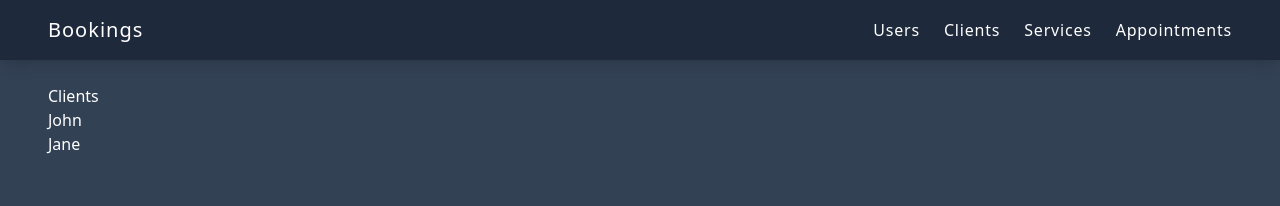
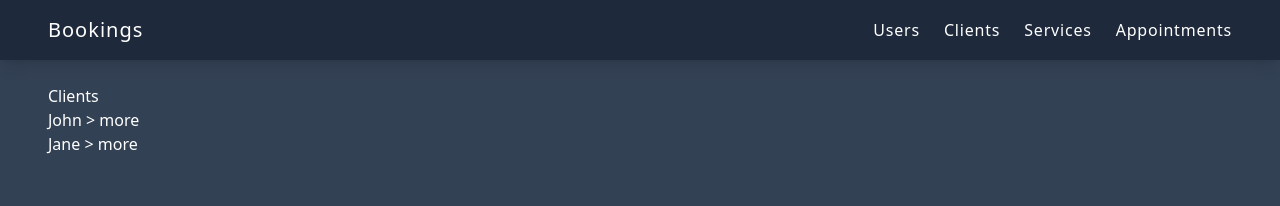
Before and after one commit to pauloo0/bookings, a React (Vite) app: page /clients in a window 1280 px wide. Shown: the top 206 px of the page. Built offline with nearby package versions, Linux system fonts and the light colour scheme.

Commit message:
Adding single client page

```diff
--- a/src/App.tsx
+++ b/src/App.tsx
@@ -14,6 +14,7 @@ import RootLayout from './layouts/RootLayout.tsx'
 import Home from './features/home/Home.tsx'
 import UsersList from './features/users/UsersList.tsx'
 import ClientsList from './features/clients/ClientsList.tsx'
+import Client from './features/clients/Client.tsx'
 import ServicesList from './features/services/ServicesList.tsx'
 import AppointmentsList from './features/appointments/AppointmentsList.tsx'
 
@@ -28,6 +29,7 @@ const router = createBrowserRouter(
 
         <Route path='clients'>
           <Route index element={<ClientsList />} />
+          <Route path=':clientId' element={<Client />} />
         </Route>
 
         <Route path='services'>
--- /dev/null
+++ b/src/features/clients/Client.tsx
@@ -0,0 +1,21 @@
+import React from 'react'
+import { useParams } from 'react-router-dom'
+
+import { useAppSelector } from '../../app/hooks'
+import { Client } from './clientsSlice'
+
+import { selectClientById } from './clientsSlice'
+
+const Client: React.FC = () => {
+  const { clientId } = useParams<{ clientId: string }>()
+
+  const client: Client | undefined = useAppSelector((state) =>
+    selectClientById(state, Number(clientId))
+  )
+
+  if (!client || !clientId) return <h2>Client not found!</h2>
+
+  return <div>{client.firstName}</div>
+}
+
+export default Client
--- a/src/features/clients/ClientsList.tsx
+++ b/src/features/clients/ClientsList.tsx
@@ -1,4 +1,6 @@
 import React from 'react'
+import { Link } from 'react-router-dom'
+
 import { useAppSelector } from '../../app/hooks'
 import { Client } from './clientsSlice'
 
@@ -6,7 +8,9 @@ const ClientsList: React.FC = () => {
   const clients: Client[] = useAppSelector((state) => state.clients.clients)
 
   const renderedClients = clients.map((client) => (
-    <li key={client.id}>{client.firstName}</li>
+    <li key={client.id}>
+      {client.firstName} <Link to={`/clients/${client.id}`}> {`> more`}</Link>
+    </li>
   ))
 
   return (
--- a/src/features/clients/clientsSlice.ts
+++ b/src/features/clients/clientsSlice.ts
@@ -60,5 +60,7 @@ const clientsSlice = createSlice({
 })
 
 export const selectAllClients = (state: RootState) => state.clients.clients
+export const selectClientById = (state: RootState, clientId: number) =>
+  state.clients.clients.find((client) => client.id === clientId)
 
 export default clientsSlice.reducer
```
